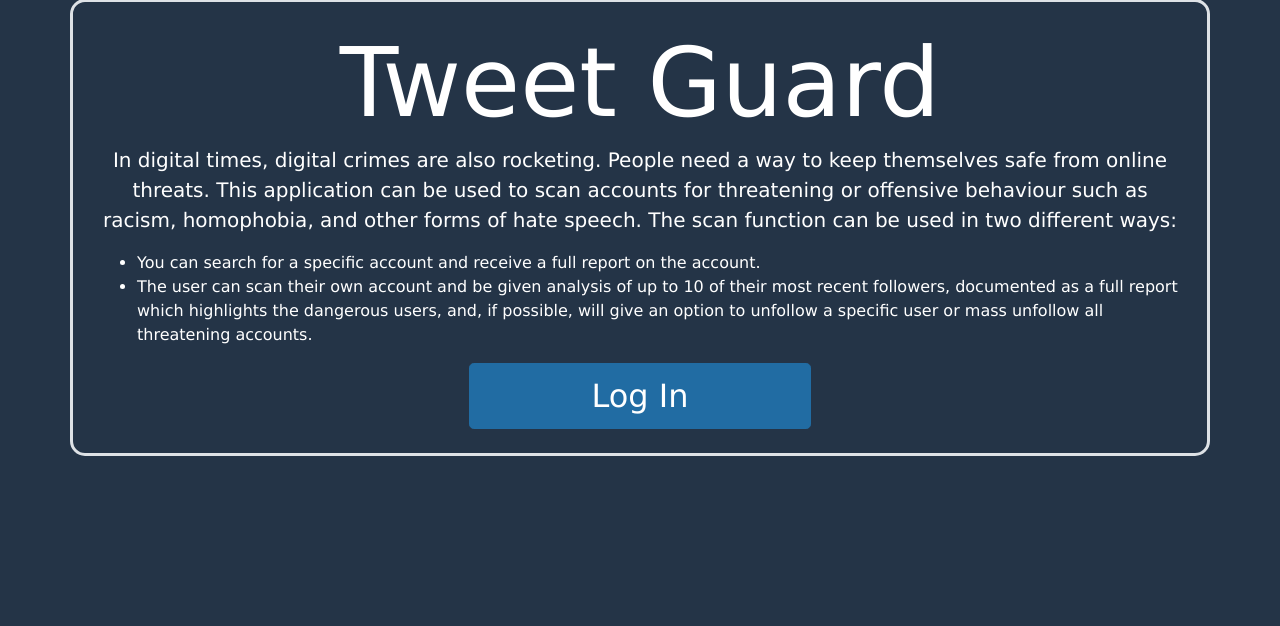
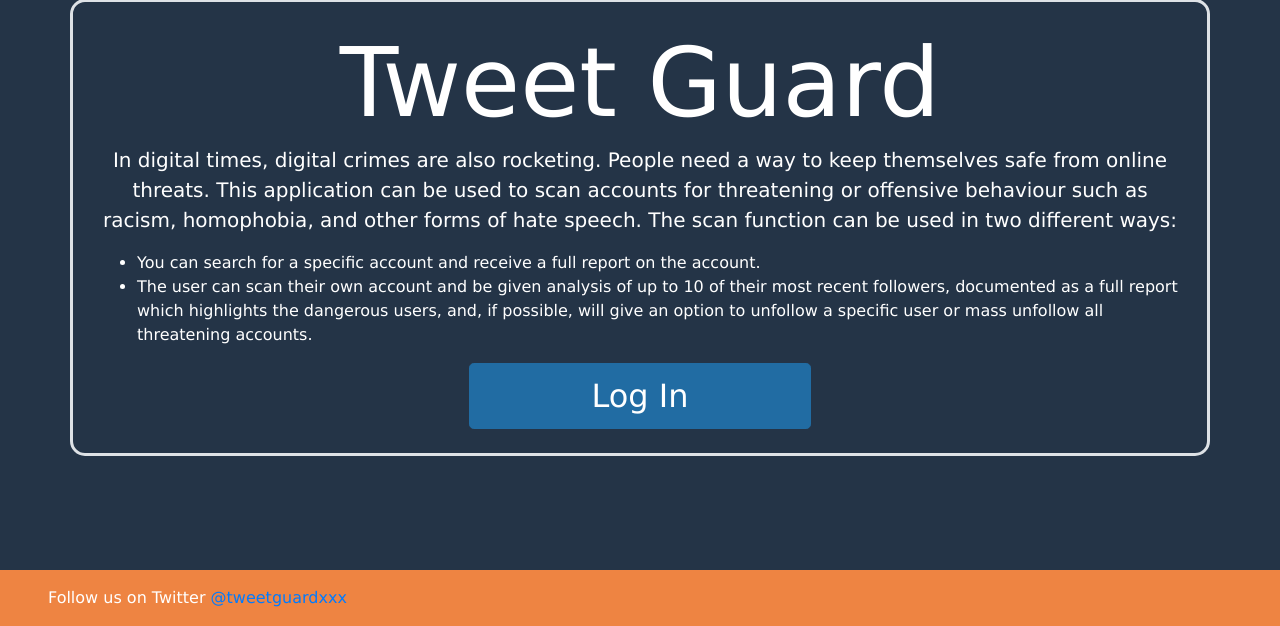
Before and after one commit to pkia/Twitter_Threat_Scanner, a Flask app: page / in a window 1280 px wide. Shown: the part 174-800 px from the top of the page. Run offline with Flask 2, Linux system fonts and the light colour scheme; parts of the project's set-up code (start-up, migrations or seed data) failed here and were passed over; some libraries are stand-ins or nearby versions.

Commit message:
implemented footer

```diff
--- a/webapp/static/site.css
+++ b/webapp/static/site.css
@@ -1,7 +1,13 @@
+html {
+
+}
+
 body {
   background-color: #243447;
   color: #fff;
   font-family: Verdana, Helvetica, sans-serif;
+  position: relative;
+  min-height: 100vh;
 }
 
 .site-header {
@@ -28,6 +34,12 @@ body {
 
 .navbar-toggler:focus {
   outline: none;
+}
+
+footer {
+  background-color: #ee8442;
+  position: absolute;
+  bottom: 0;
 }
 
 .btn-primary {
--- a/webapp/templates/layout.html
+++ b/webapp/templates/layout.html
@@ -37,7 +37,7 @@
       </nav>
     </header>
 
-    <main>
+    <main class="pb-5">
         {% with messages = get_flashed_messages(with_categories=true) %}
           {% if messages %}
               {% for category, message in messages %}
@@ -52,10 +52,11 @@
         {% endblock main %}
     </main>
 
-    <footer>
+    <footer class="w-100 px-5 py-3">
+        Follow us on Twitter <a href="https://twitter.com/tweetguardxxx">@tweetguardxxx</a>
+    </footer>
 
-    </footer>
-      <script type="text/javascript">
+    <script type="text/javascript">
         anchors = document.getElementsByClassName("nav-link");
         for (i = 0; i < anchors.length; i++) {
           if (anchors[i] == window.location.href) {
```
